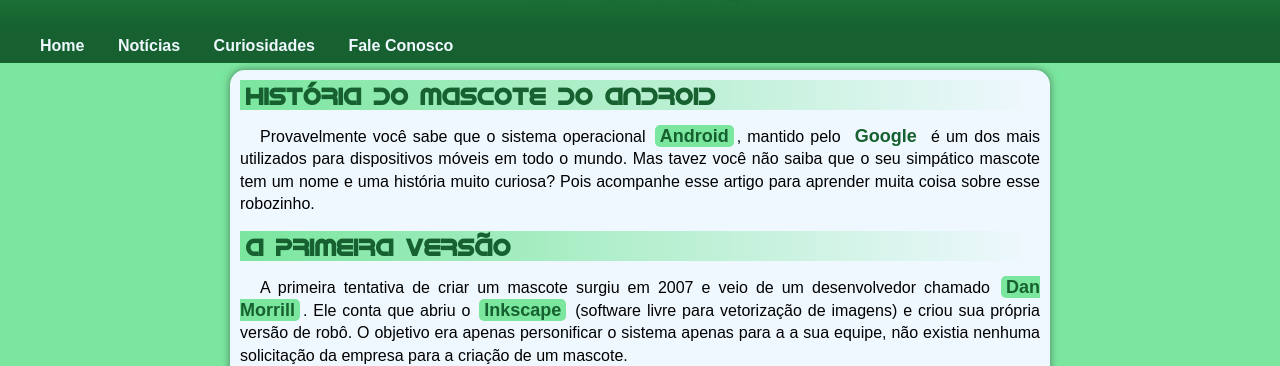
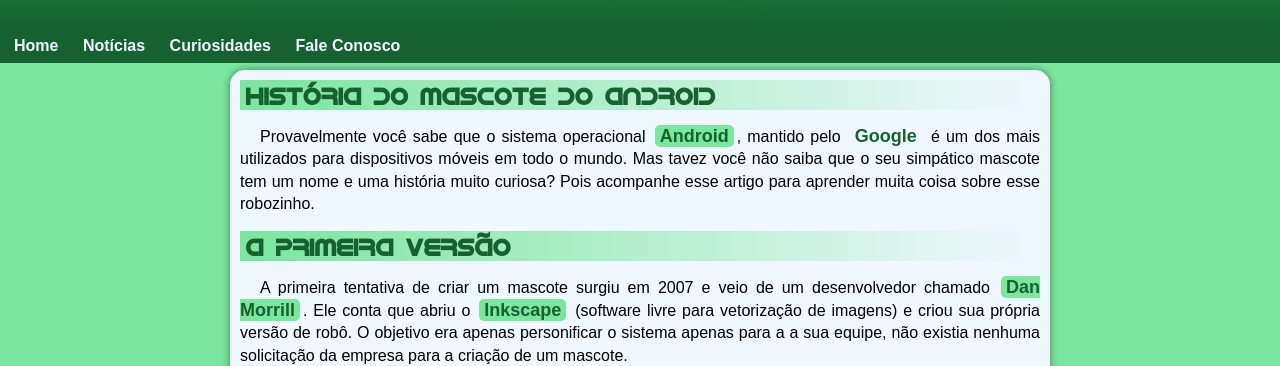
Before and after one commit to DYEGOEVERTONY/desafio-primeiro-mini-projeto, a plain HTML site: page index.html in a window 1280 px wide. Shown: the part 121-487 px from the top of the page. Drawn offline with Linux system fonts and the light colour scheme.

Commit message:
ALTERAÇÃO DE CÓDIGO

```diff
--- a/estilos/style.css
+++ b/estilos/style.css
@@ -64,19 +64,25 @@
 }
 
 nav a{
-    margin-right: 19px;
-    padding: 5px;
+    width: auto;
+    margin-right: 18px;
+    padding: 10px 1px;
     color: aliceblue;
     font-weight: bold;
     text-decoration: none;
     position: relative;
-    left: 35px;
+    left: 13px;
+}
+
+nav .menu{
+
 }
 
 nav a:hover{
     color: var(--cor4);
     background-color: var(--cor1);
-    padding: 10px 5px;
+    margin-right: 18px;
+    padding: 10px 1px;
     border-radius: 10px 10px 0px 0px;
 }
 
--- a/index.html
+++ b/index.html
@@ -19,10 +19,10 @@
     </header>
 
     <nav>
-        <a href="#">Home</a>
-        <a href="#">Notícias</a>
-        <a href="#">Curiosidades</a>
-        <a href="#">Fale Conosco</a>
+        <a class="menu" href="#">Home</a>
+        <a class="menu" href="#">Notícias</a>
+        <a class="menu" href="#">Curiosidades</a>
+        <a class="menu" href="#">Fale Conosco</a>
     </nav>
 
     <main>
```
